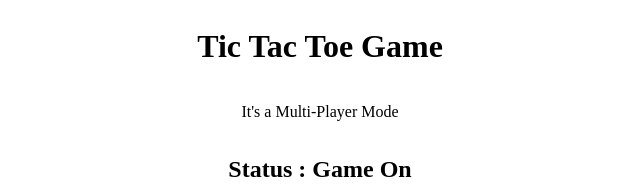
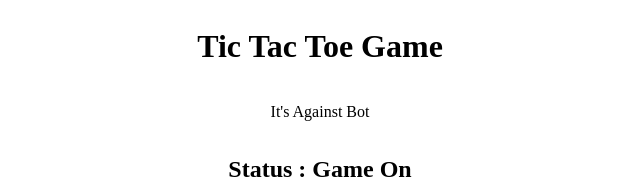
Before and after one commit to anshul2807/MiniMaxAlgorithm, a plain HTML site: page index.html in a window 1280 px wide. Shown: the top 187 px of the page, 320-960 px from the left. Drawn offline with Linux system fonts and the light colour scheme.

Commit message:
fixes Typo

```diff
--- a/index.html
+++ b/index.html
@@ -12,7 +12,7 @@
     <div class="outer">
         <div class="header">
             <h1>Tic Tac Toe Game</h1>
-            <p>It's a Multi-Player Mode</p>
+            <p>It's Against Bot</p>
             <h2>Status : <span id="status">Game On</span></h2>
         </div>
         <div class="board">
```
